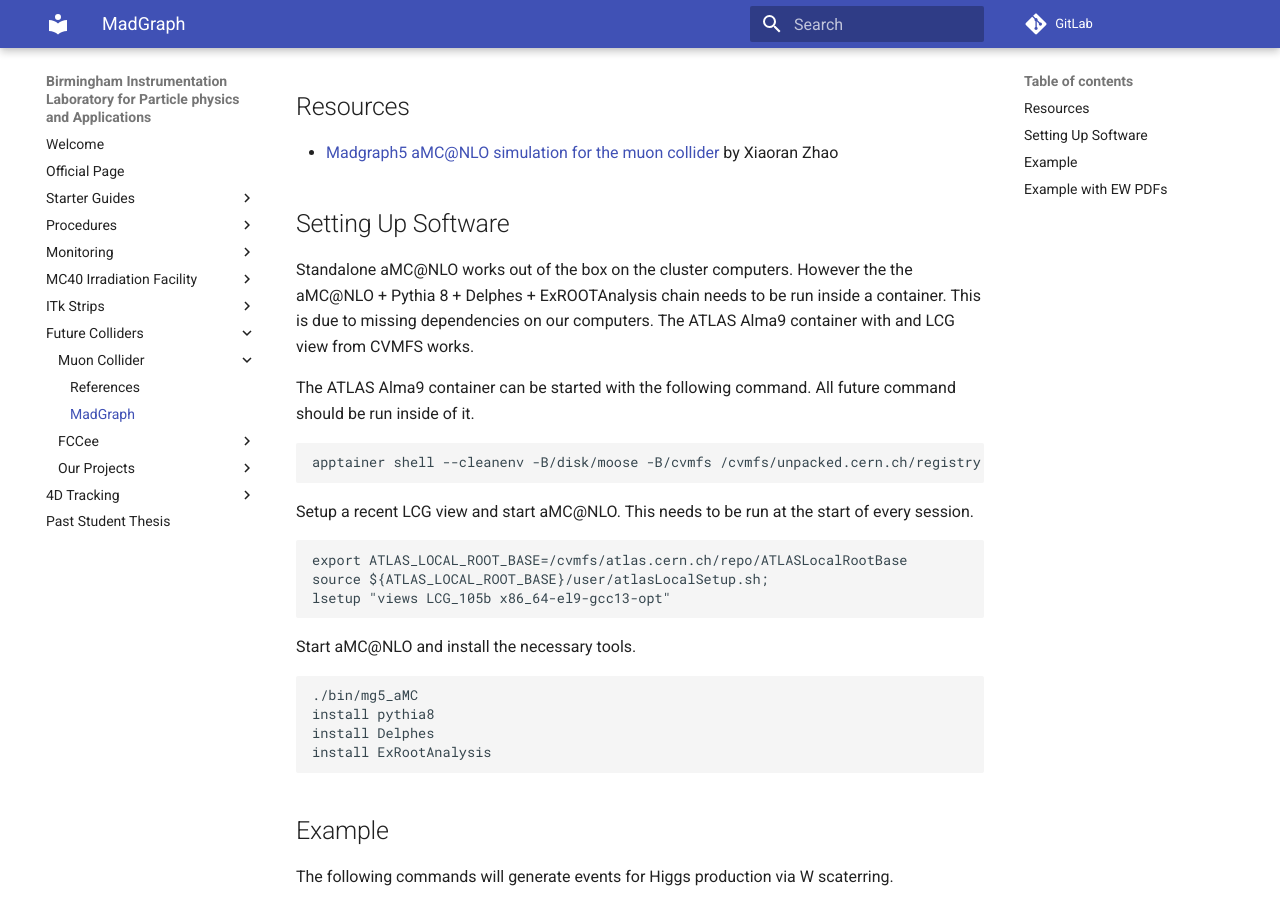
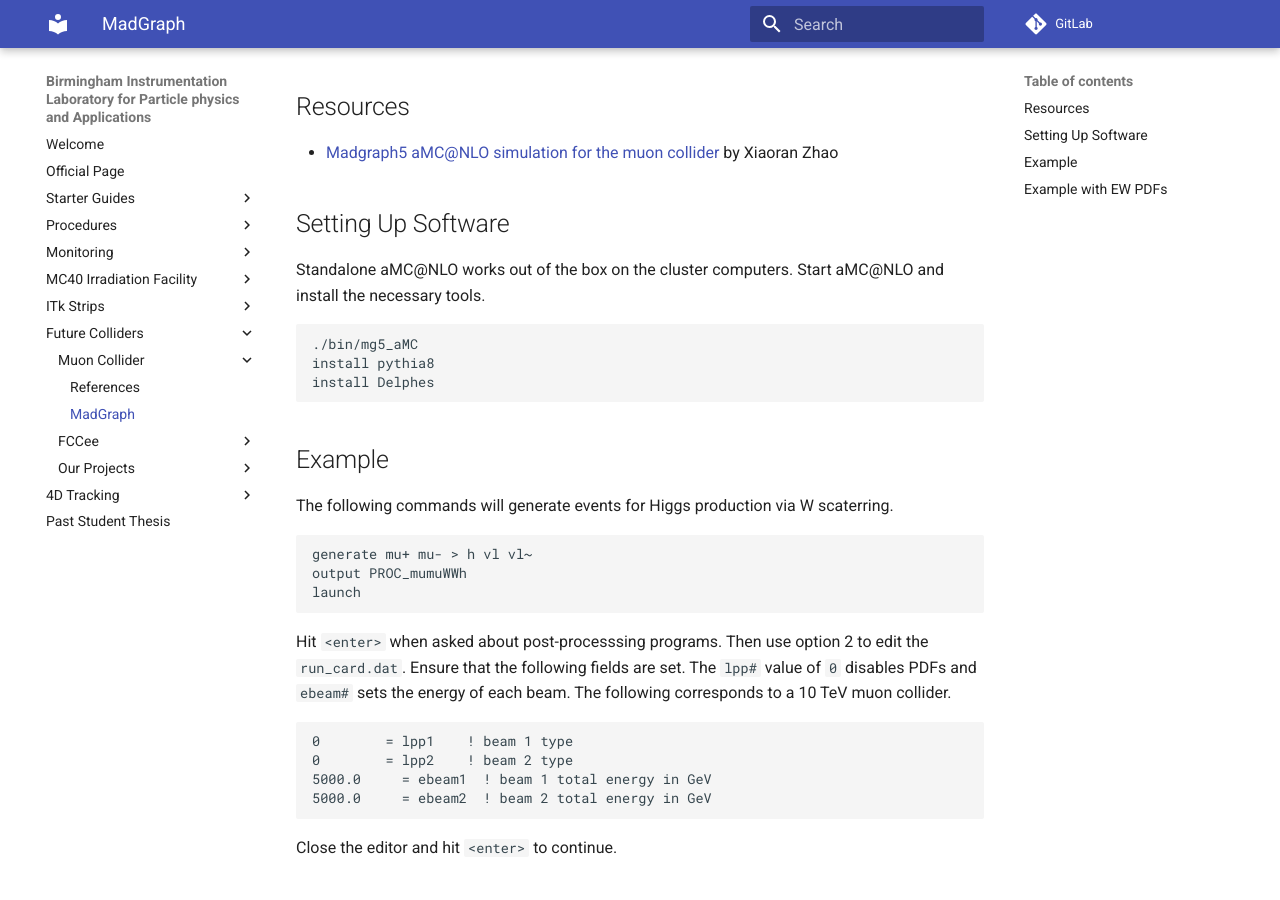
Before and after one commit to BILPAware/wiki, an MkDocs documentation site: the page built from docs/muoncollider/madgraph.md, in a window 1280 px wide and 900 px high, scrolled down 223 px. Built offline with MkDocs 1.6.1 and Material for MkDocs 9.7.7, drawn with Linux system fonts in a browser that asks for light colours.

Commit message:
Update instructions to run directly on cluster.

````diff
--- a/docs/muoncollider/madgraph.md
+++ b/docs/muoncollider/madgraph.md
@@ -9,31 +9,13 @@ This is not a tutorial on using MadGraph5_aMC@NLO. Other excellent resources exi
 
 ## Setting Up Software
 
-Standalone aMC@NLO works out of the box on the cluster computers. However the the aMC@NLO + Pythia 8 + Delphes + ExROOTAnalysis chain needs to be run inside a container. This is due to missing dependencies on our computers. The ATLAS Alma9 container with and LCG view from CVMFS works.
-
-The ATLAS Alma9 container can be started with the following command. All future command should be run inside of it.
-
-```shell
-apptainer shell --cleanenv -B/disk/moose -B/cvmfs /cvmfs/unpacked.cern.ch/registry.hub.docker.com/atlasadc/atlas-grid-almalinux9:latest
-```
-
-Setup a recent LCG view and start aMC@NLO. This needs to be run at the start of every session.
-
-```shell
-export ATLAS_LOCAL_ROOT_BASE=/cvmfs/atlas.cern.ch/repo/ATLASLocalRootBase
-source ${ATLAS_LOCAL_ROOT_BASE}/user/atlasLocalSetup.sh;
-lsetup "views LCG_105b x86_64-el9-gcc13-opt"
-```
-
-Start aMC@NLO and install the necessary tools.
+Standalone aMC@NLO works out of the box on the cluster computers. Start aMC@NLO and install the necessary tools.
 
 ```shell
 ./bin/mg5_aMC
 install pythia8
 install Delphes
-install ExRootAnalysis
 ```
-
 
 ## Example
 
````
Also changed, not shown: docs/projects/wmass/samples.md (+6 -0 lines).
